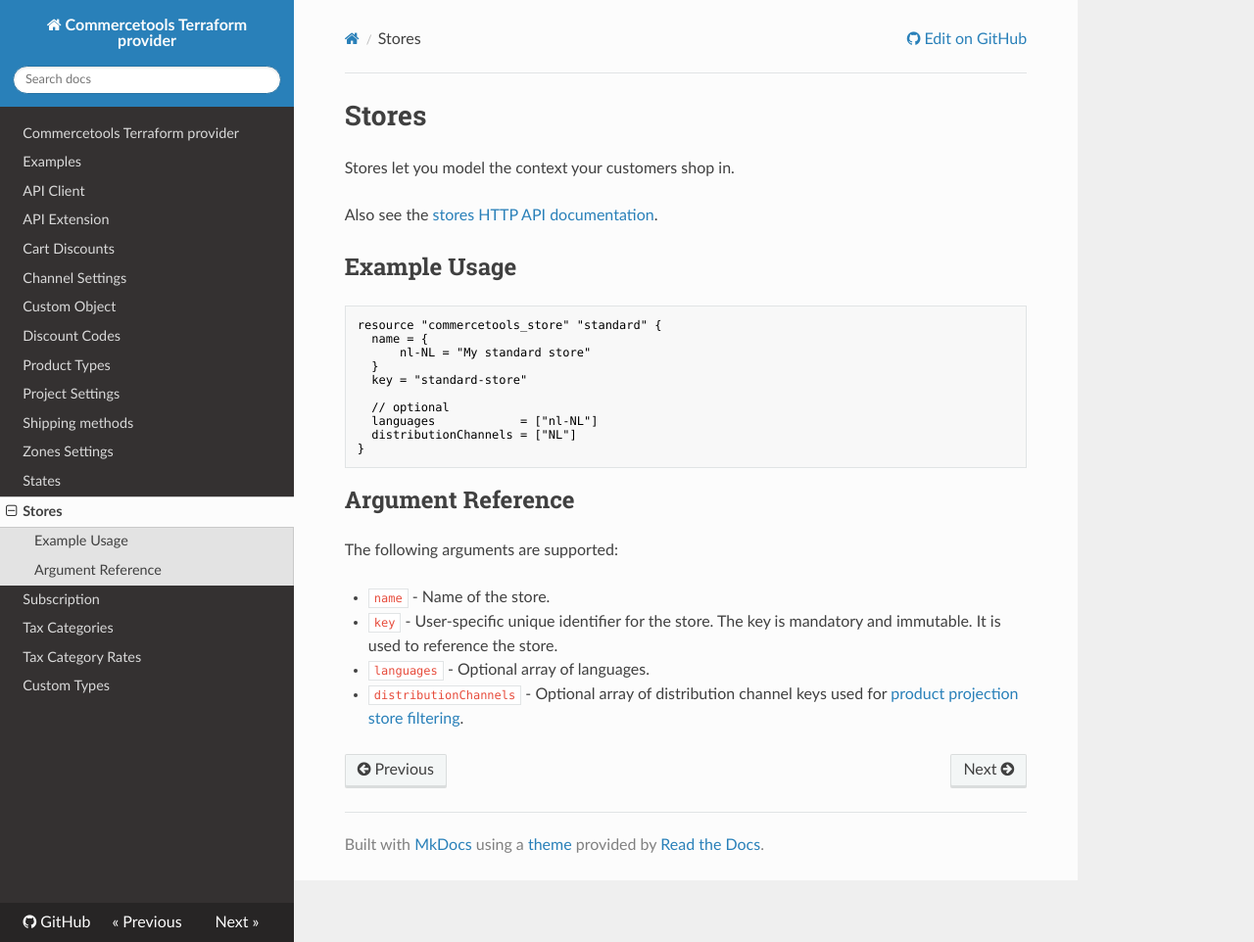
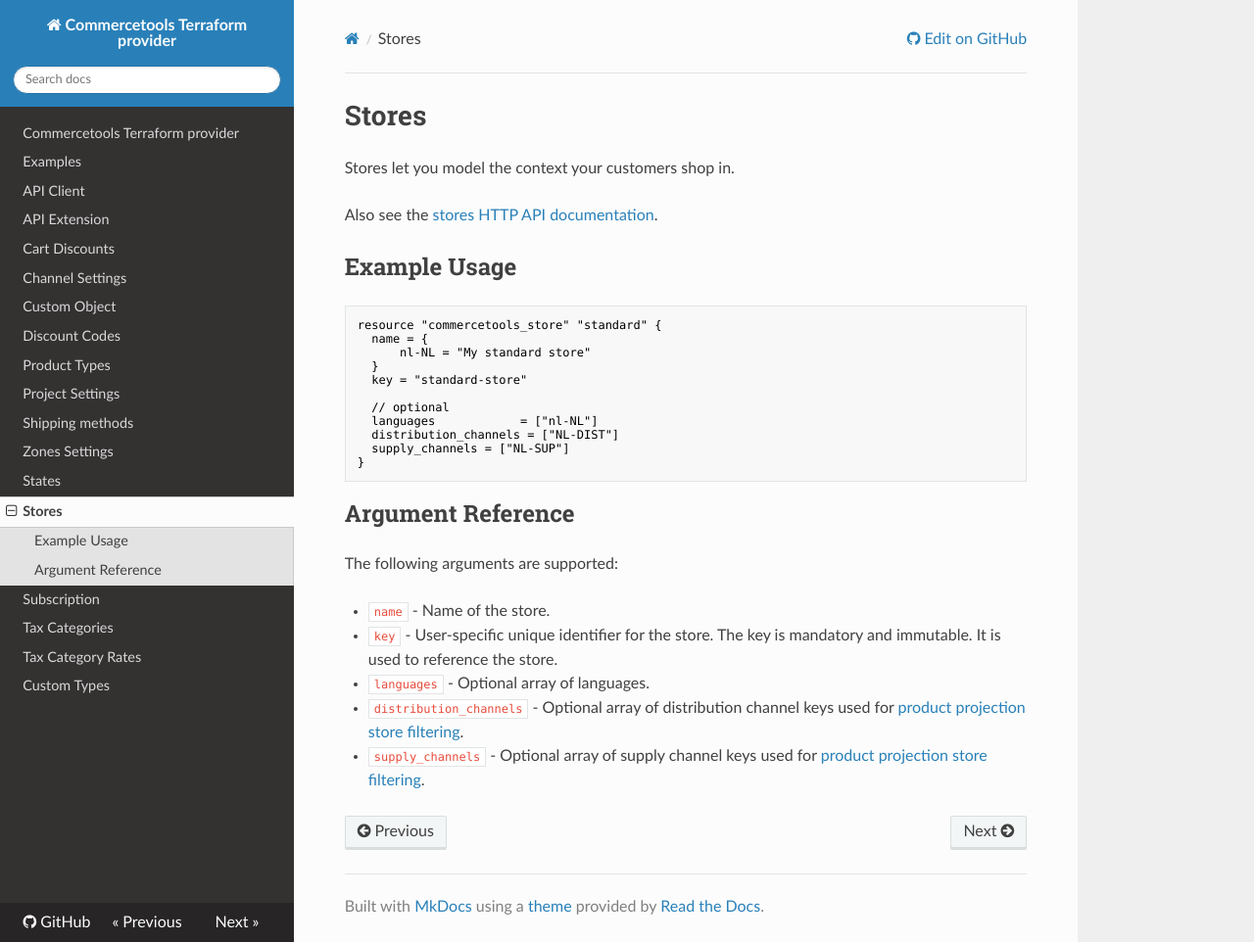
Before and after one commit to labd/terraform-provider-commercetools, an MkDocs documentation site: the page built from docs/resource_store.md, in a window 1280 px wide and 962 px high. Shown: the whole window at 98% size. Built offline with MkDocs 1.6.1, drawn with Linux system fonts in a browser that asks for light colours; nearby versions of some CDN libraries.

Commit message:
Update store resource docs

````diff
--- a/docs/resource_store.md
+++ b/docs/resource_store.md
@@ -15,7 +15,8 @@ resource "commercetools_store" "standard" {
 
   // optional
   languages            = ["nl-NL"]
-  distributionChannels = ["NL"]
+  distribution_channels = ["NL-DIST"]
+  supply_channels = ["NL-SUP"]
 }
 ```
 
@@ -26,7 +27,8 @@ The following arguments are supported:
 * `name` - Name of the store.
 * `key`  - User-specific unique identifier for the store. The key is mandatory and immutable. It is used to reference the store.
 * `languages` - Optional array of languages.
-* `distributionChannels` - Optional array of distribution channel keys used for [product projection store filtering](https://docs.commercetools.com/http-api-projects-productProjections#prices-beta).
+* `distribution_channels` - Optional array of distribution channel keys used for [product projection store filtering](https://docs.commercetools.com/http-api-projects-productProjections#prices-beta).
+* `supply_channels` - Optional array of supply channel keys used for [product projection store filtering](https://docs.commercetools.com/http-api-projects-productProjections#prices-beta).
 
 
 [commercetool-stores]: https://docs.commercetools.com/http-api-projects-stores.html
````
